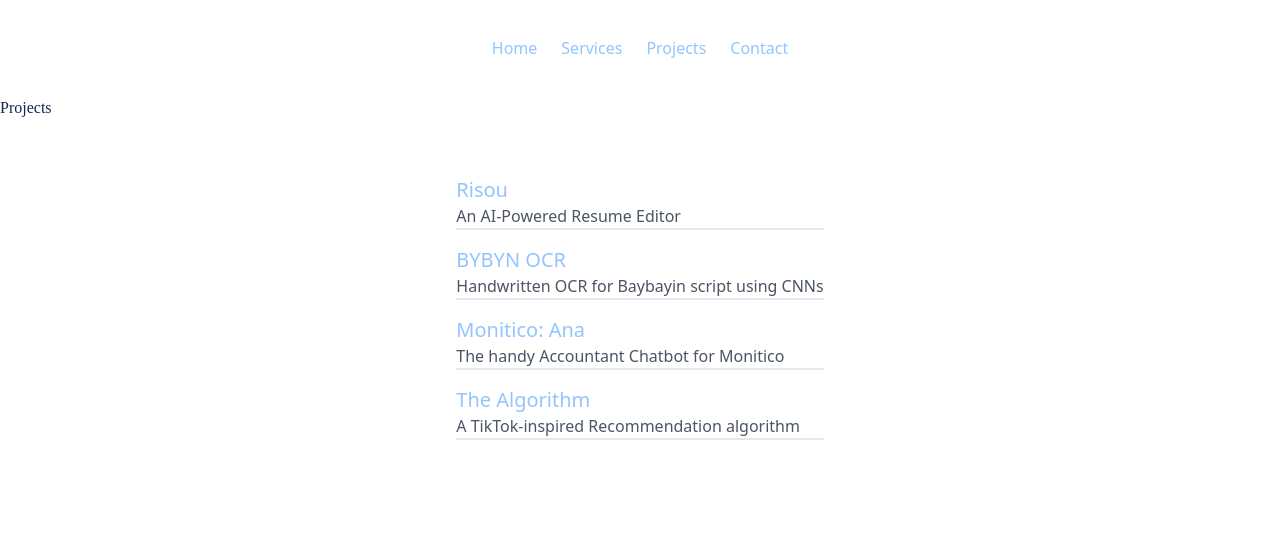
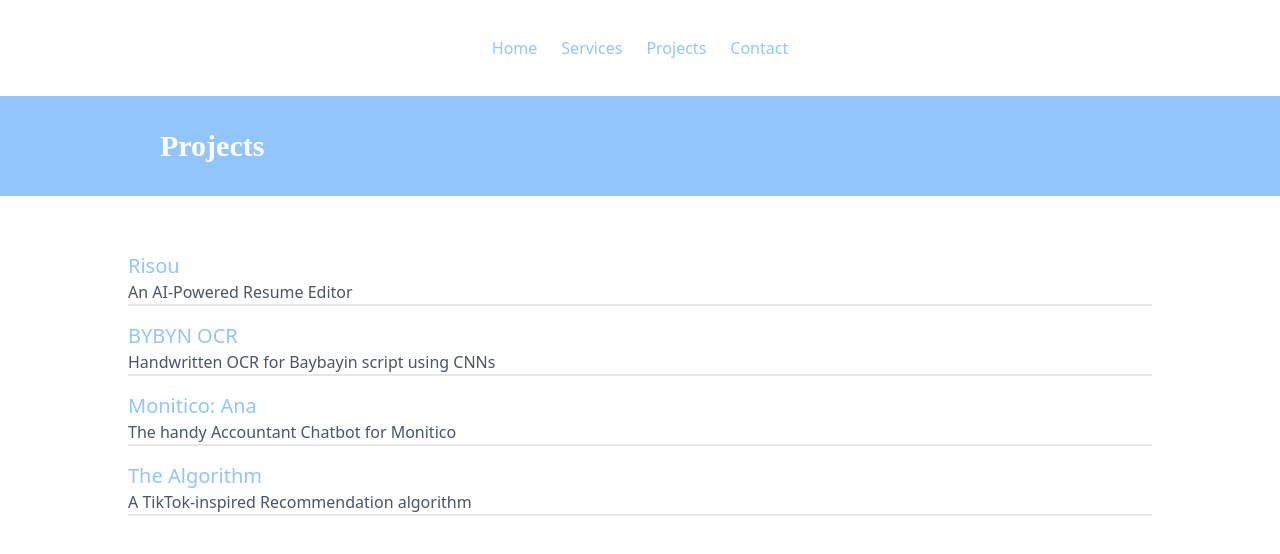
Before and after one commit to tabadines00/personalsite, a Gatsby site: page /projects in a window 1280 px wide. Built offline with nearby package versions, Linux system fonts and the light colour scheme; Gatsby itself is replaced by a stand-in of ours.

Commit message:
Created Headline Component

```diff
--- /dev/null
+++ b/src/components/Headline.tsx
@@ -0,0 +1,11 @@
+import React from 'react'
+
+function Headline(props: any) {
+  return (
+    <div className='p-8 bg-blue-300 mx-auto'>
+        <h1 className='mx-32 font-bold text-size-24 text-white text-3xl'>{props.title}</h1>
+    </div>
+  )
+}
+
+export default Headline
--- a/src/components/ListItem.tsx
+++ b/src/components/ListItem.tsx
@@ -3,7 +3,7 @@
 
 function ListItem(props: any) {
   return (
-    <div className='my-4 border-b-2'>
+    <div className='max-w-screen-lg w-[80vw] my-4 border-b-2'>
         <Link to={"/projects/" + props.link} className='text-xl text-blue-300 hover:text-blue-950'>{props.title}</Link>
         <p className='text-gray-600'>{props.description}</p>
     </div>
--- a/src/pages/projects/index.tsx
+++ b/src/pages/projects/index.tsx
@@ -2,15 +2,16 @@
 import Navbar from '@/components/Navbar'
 import List from '@/components/List'
 import Centered from '@/components/Centered'
+import Headline from '@/components/Headline'
 
 function Projects() {
   return (
     <main>
       <section>
         <Navbar />
-        <h1>Projects</h1>
+        <Headline title="Projects" />
         <Centered content= {
-          <List className="w-10/12" />
+          <List className="w-96" />
         } />
 
       </section>
--- a/src/pages/services/index.tsx
+++ b/src/pages/services/index.tsx
@@ -1,11 +1,12 @@
 import React from 'react'
 import Navbar from '@/components/Navbar'
+import Headline from '@/components/Headline'
 
 function Services() {
   return (
     <main>
 	    <Navbar />
-	    <h1>Services</h1>
+      <Headline title="Services" />
 	</main>
   )
 }
```
